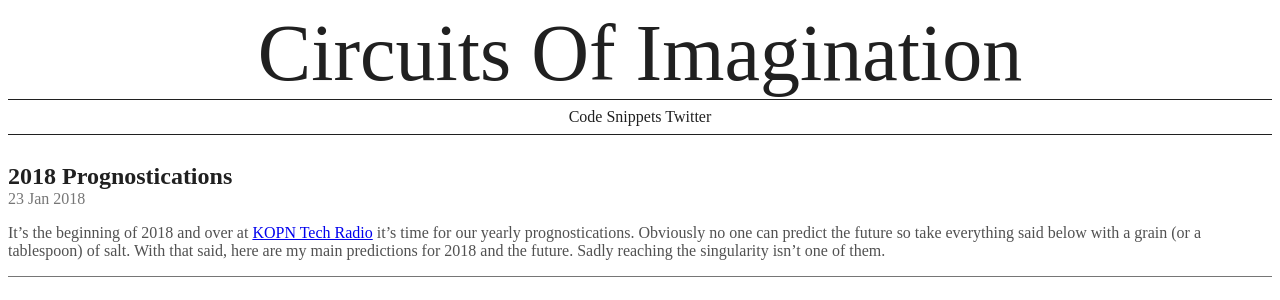
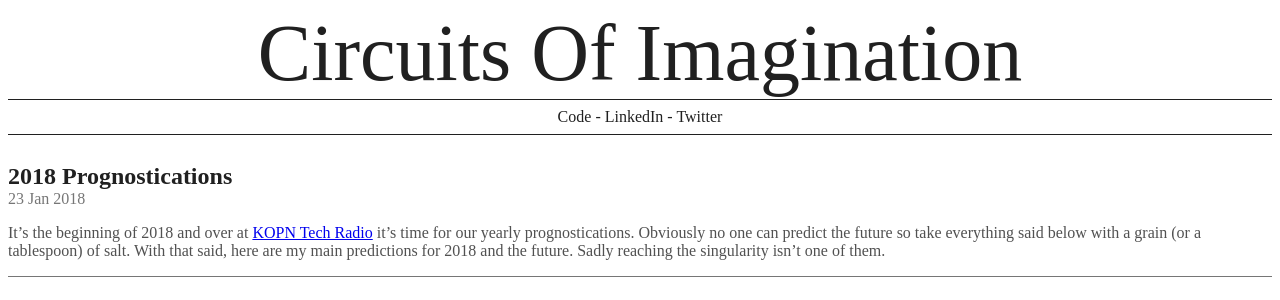
Before and after one commit to tantalum/tantalum.github.io, a Jekyll site: the page built from index.html, in a window 1280 px wide. Shown: the top 300 px of the page. Built offline with Jekyll 4.4.1, drawn with Linux system fonts in a browser that asks for light colours; the list of posts is cut into pages by our own code; comment, search, counter and statistics services are not loaded.

Commit message:
Update header links

```diff
--- a/_layouts/default.html
+++ b/_layouts/default.html
@@ -49,7 +49,9 @@
       <a class="coi-header-title" href="/">Circuits Of Imagination</a>
       <nav role="navigation" class="coi-header-navigation">
         <a class="coi-heade-nav-link" href="https://github.com/tantalum">Code</a>
-        <a class="coi-heade-nav-link" href="http://snippets.circuitsofimagination.com/">Snippets</a>
+        <span> - </span>
+        <a class="coi-heade-nav-link" href="https://www.linkedin.com/in/nabilalsharif/">LinkedIn</a>
+        <span> - </span>
         <a class="coi-heade-nav-link" href="https://twitter.com/blit32">Twitter</a>
       </nav>
     </header>
```
